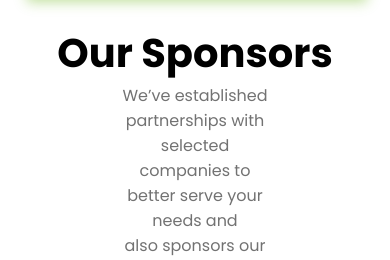
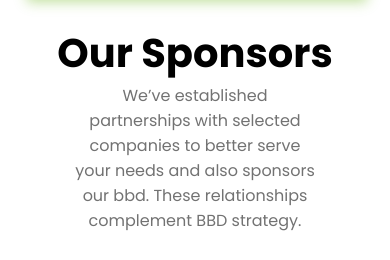
Before and after one commit to smsohag32/bbd-architects, a plain HTML site: page index.html in a window 390 px wide. Shown: the part 8736-8996 px from the top of the page. Drawn offline with Linux system fonts and the light colour scheme.

Commit message:
all done

```diff
--- a/index.html
+++ b/index.html
@@ -265,7 +265,7 @@
                 Our Sponsors
             </h3>
             <p class="sponsors-des">
-                We’ve established partnerships with selected companies to better serve your needs and <br> also sponsors
+                We’ve established partnerships with selected companies to better serve your needs and also sponsors
                 our bbd. These relationships complement BBD strategy.
             </p>
             <div class="sponsors">
--- a/style/style.css
+++ b/style/style.css
@@ -411,7 +411,7 @@ nav ul li a:hover {
 
 .our-sponsors .sponsors-des {
     text-align: center;
-    padding: 0 100px;
+    padding: 0 150px;
     margin-bottom: 30px;
     color: var(--gray);
     font-size: 1rem;
@@ -552,6 +552,10 @@ nav ul li a:hover {
         flex-direction: column;
         gap: 20px;
     }
+    .our-sponsors .sponsors-des {
+
+        padding: 0 15px;
+    }
 }
 
 
@@ -660,4 +664,7 @@ nav ul li a:hover {
         flex-direction: column;
         gap: 20px;
     }
+    .our-sponsors .sponsors-des {
+        padding: 0 60px;
+    }
 }
```
